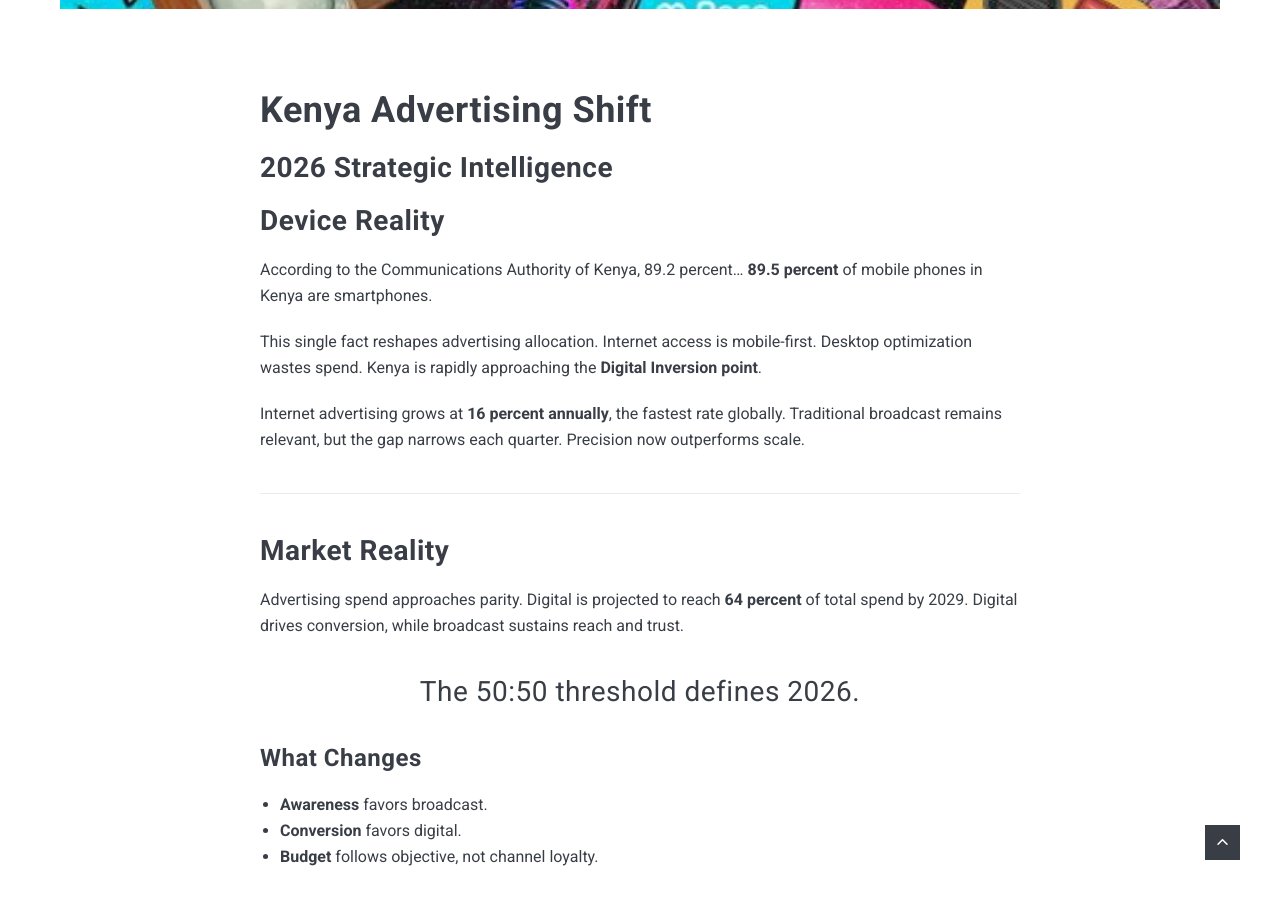
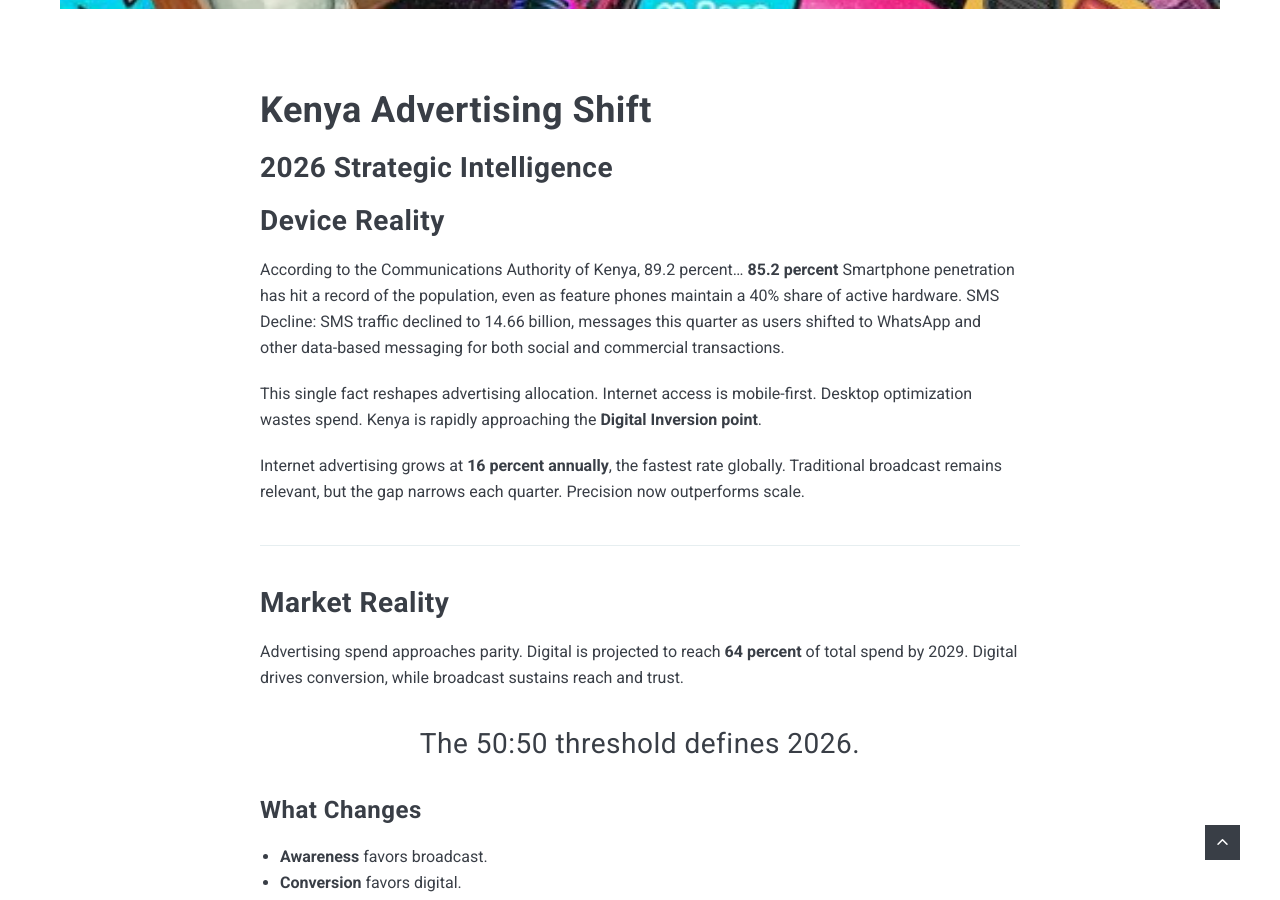
Before and after one commit to vrmshamba/mediatec-insights, a Jekyll site: the page built from _posts/2026-01-04-kenya_advertising_2026.md, in a window 1280 px wide and 900 px high, scrolled down 1174 px. Built offline with Jekyll 4.4.1, drawn with Linux system fonts in a browser that asks for light colours; nearby versions of some CDN libraries; comment, search, counter and statistics services are not loaded.

Commit message:
Update 2026-01-04-kenya_advertising_2026.md
Signed-off-by: suziengatia <127926050+vrmshamba@users.noreply.github.com>

```diff
--- a/_posts/2026-01-04-kenya_advertising_2026.md
+++ b/_posts/2026-01-04-kenya_advertising_2026.md
@@ -14,7 +14,8 @@ excerpt: "89.5 percent of mobile phones are smartphones. Kenya approaches the Di
 
 
 According to the Communications Authority of Kenya, 89.2 percent...
-**89.5 percent** of mobile phones in Kenya are smartphones.
+**85.2 percent** Smartphone penetration has hit a record of the population, even as feature phones maintain a 40% share of active hardware.
+SMS Decline: SMS traffic declined to 14.66 billion, messages this quarter as users shifted to WhatsApp and other data-based messaging for both social and commercial transactions.
 
 This single fact reshapes advertising allocation. Internet access is mobile-first. Desktop optimization wastes spend. Kenya is rapidly approaching the **Digital Inversion point**.
 
```
